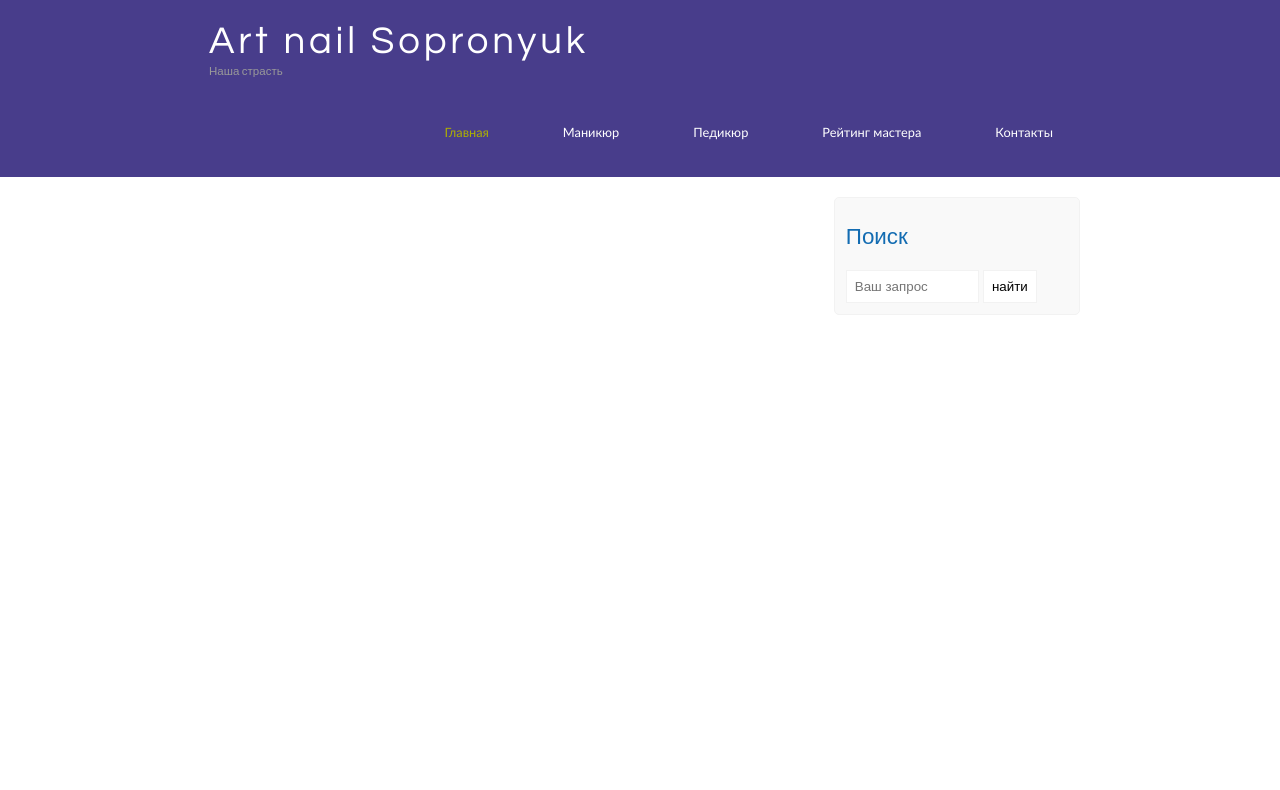
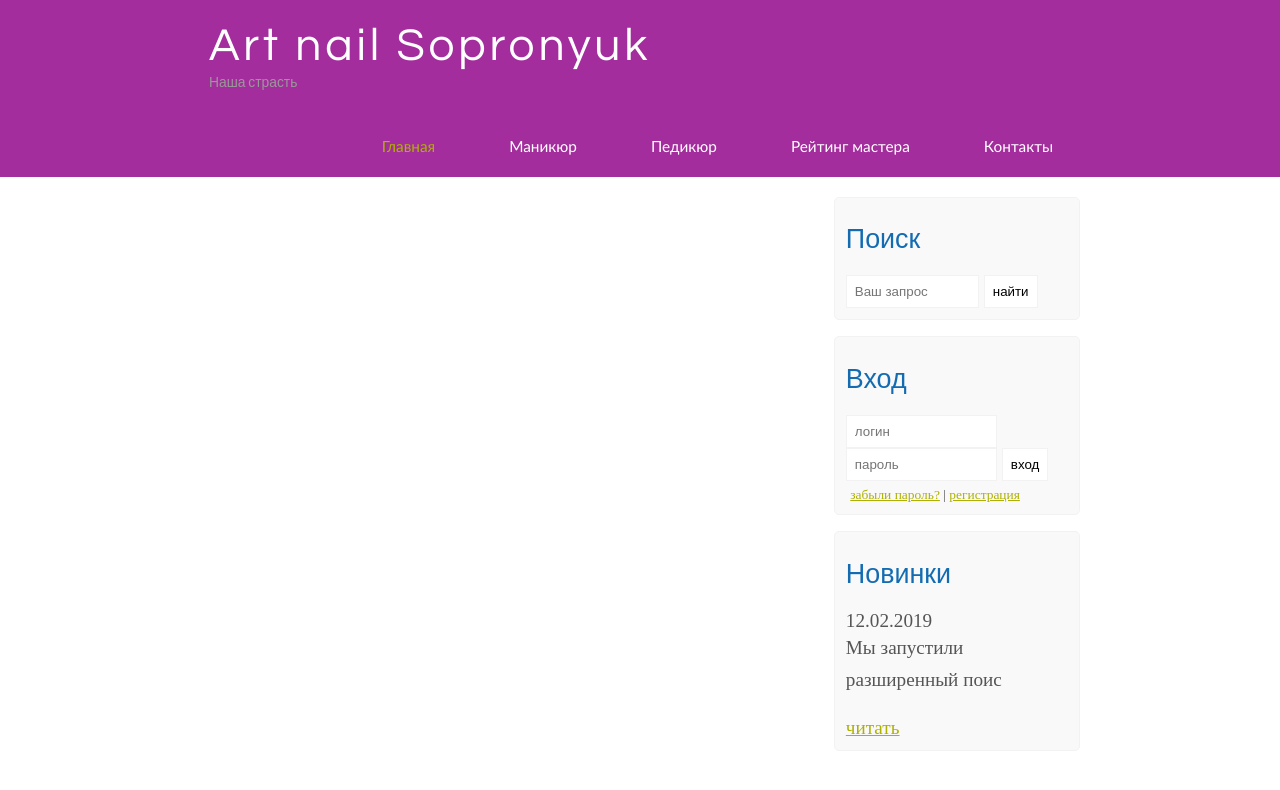
Before and after one commit to delaysmelo/lolo, a plain HTML site: page index.html in a window 1280 px wide. Drawn offline with Linux system fonts and the light colour scheme; files that its build step writes are made by us from their sources.

Commit message:
Add files via upload

```diff
--- a/index.html
+++ b/index.html
@@ -43,6 +43,26 @@
 					</form>
 
 				</div>
+				<div class="sidebar">
+					<h2>Вход</h2>
+					<form method="POST" action="#" id="login">
+						<input type="text" name="login_field" placeholder="логин" />
+						<input type="password" name="password_field" placeholder="пароль" />
+						<input type="submit" class="btn" value="вход" />
+						<div class="lables_passreg_text">
+							<span><a href="#">забыли пароль?</a></span> | <span><a href="#">регистрация</a></span>
+
+						</div>
+					</form>
+				</div>
+
+				<div class="sidebar">
+					<h2>Новинки</h2>
+					<span>12.02.2019</span>
+					<p>Мы запустили разширенный поис</p>
+					<a href="#">читать</a>
+				</div>
+
 			</div>
 
 	</div>
--- a/style.css
+++ b/style.css
@@ -2,6 +2,19 @@
 	margin: 0;
 	padding: 0;
 }
+
+body {
+	font-size: 1.2em;
+	background-color: #fff;
+	color: #555;
+}
+
+
+p {
+	padding: 0 0 20px 0;
+	line-height: 1.7em;
+}
+
 input[type="text"], input[type="password"], input[type="search"] {
 	color: #5d5d5d;
 	width: 60%;
@@ -27,10 +40,14 @@ h2 {
 	font-size: 140%;
 }
 
-
+a, a:hover {
+	outline: none;
+	text-decoration: underline;
+	color: #aeb002;
+}
 
 .header	{
-	background-color: darkslateblue;
+	background-color: rgb(163, 45, 157);
 	height: 177px;
 	font-size: 0.8em;
 	margin-left: 0px;
@@ -131,3 +148,9 @@ ul.menu li a:hover {
 .sidebar h2 {
 	color: #136cb2;
 }
+
+.lables_passreg_text {
+	font-size: 0.7em;
+	margin-top: 3%;
+	margin-left: 2%
+}
```
